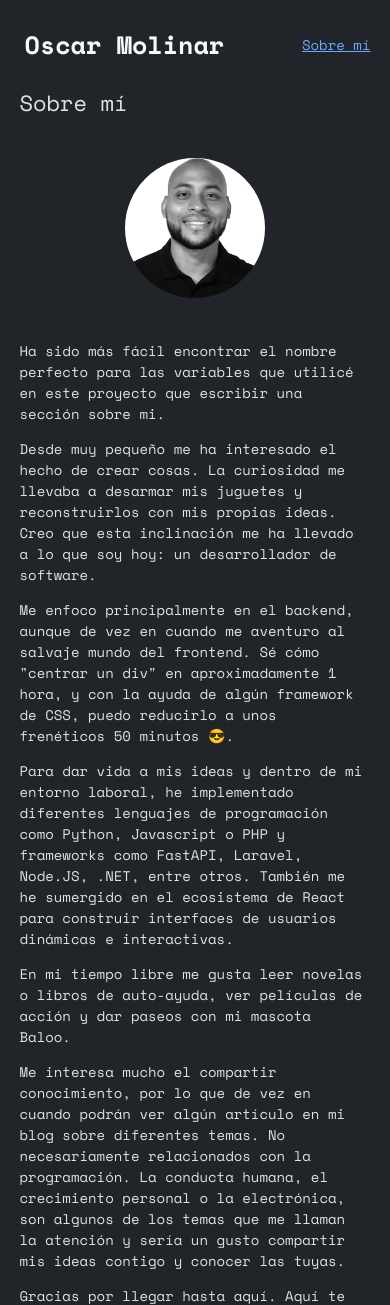
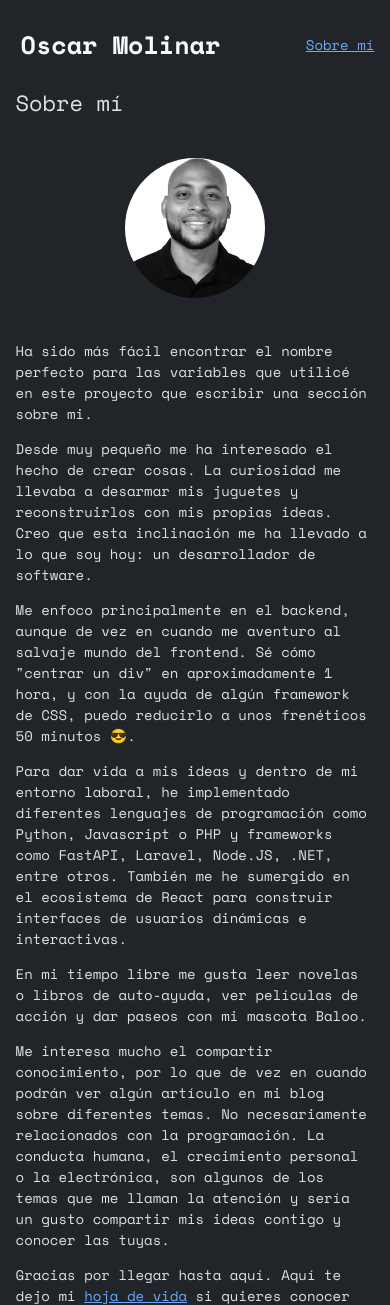
Before and after one commit to oscarenriqq/Myself, a FastAPI app: page /about in a window 390 px wide. Shown: the top 1305 px of the page. Run offline with FastAPI, Linux system fonts and the light colour scheme; some libraries are stand-ins or nearby versions.

Commit message:
Update max-width in app.css

```diff
--- a/static/css/app.css
+++ b/static/css/app.css
@@ -41,7 +41,7 @@ table tbody td:first-child {
 
 @media (max-width: 768px) {
     html body {
-        max-width: 90%;
+        max-width: 92%;
     }
     .img-about {
         width: 140px;
```
